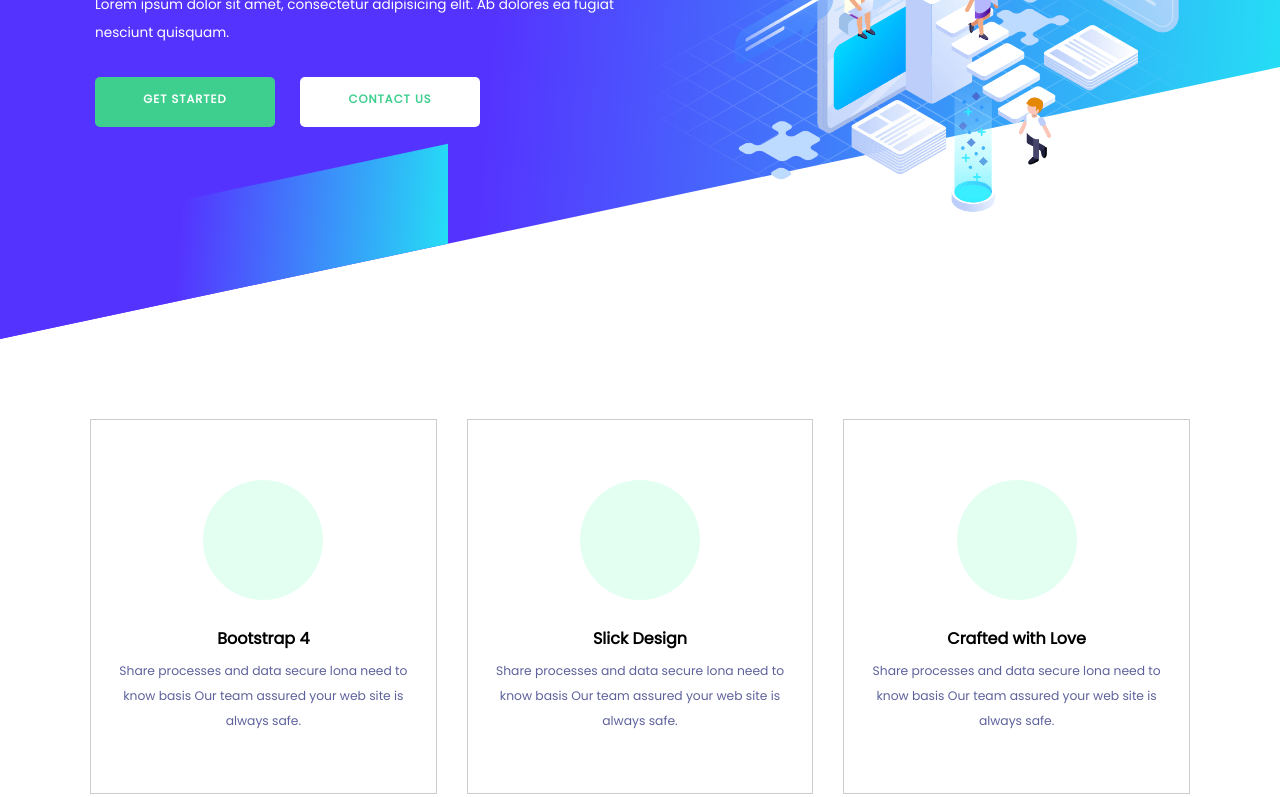
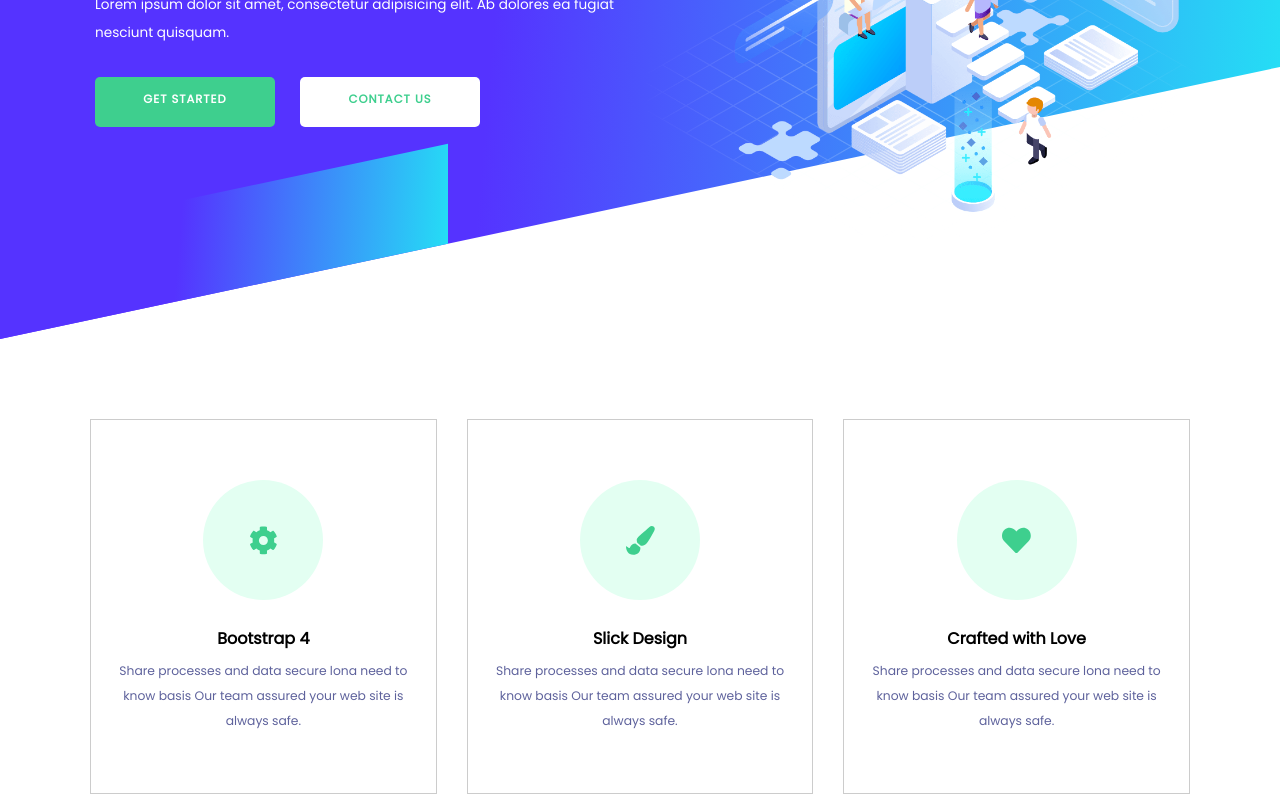
Before and after one commit to Marek-Barela/Slick-React, a React (Create React App) app: page / in a window 1280 px wide. Shown: the part 361-1158 px from the top of the page. Built offline with nearby package versions, Linux system fonts and the light colour scheme.

Commit message:
font awesome installed, features in about section commited

```diff
--- a/package.json
+++ b/package.json
@@ -3,6 +3,9 @@
   "version": "0.0.1",
   "private": true,
   "dependencies": {
+    "@fortawesome/fontawesome-svg-core": "^1.2.18",
+    "@fortawesome/free-solid-svg-icons": "^5.8.2",
+    "@fortawesome/react-fontawesome": "^0.1.4",
     "@types/jest": "24.0.13",
     "@types/node": "12.0.2",
     "@types/react": "16.8.17",
--- a/src/components/about-feature-item/index.module.css
+++ b/src/components/about-feature-item/index.module.css
@@ -26,11 +26,16 @@
 }
 
 .circle {
+  font-size: 1.8em;
+  color: #3ecf8e;
   height: 120px;
   width: 120px;
   border-radius: 100%;
   background-color: #e3fff2;
   margin-bottom: 20px;
+  display: flex;
+  justify-content: center;
+  align-items: center;
 }
 
 .featureWrapper:hover {
--- a/src/components/about-feature-item/index.tsx
+++ b/src/components/about-feature-item/index.tsx
@@ -1,20 +1,22 @@
 import React, { FC } from 'react';
 import styles from './index.module.css';
+import FontAwesome from '../font-awesome';
+import { IconProp } from '@fortawesome/fontawesome-svg-core';
 
 interface Props {
-  //icon: object;
+  icon: IconProp;
   text: string;
   description: string;
 }
 
 const FeatureItem: FC<Props> = props => {
   const { wrapper, featureWrapper, header, paragraph, circle } = styles;
-  const { text, description } = props;
+  const { icon, text, description } = props;
   return (
     <div className={wrapper}>
       <div className={featureWrapper}>
         <div className={circle}>
-
+          <FontAwesome icon={icon} />
         </div>
         <h4 className={header}>{text}</h4>
         <p className={paragraph}>
--- a/src/components/about-features/index.tsx
+++ b/src/components/about-features/index.tsx
@@ -1,20 +1,24 @@
 import React from 'react';
 import FeatureItem from '../about-feature-item';
 import styles from './index.module.css';
+import { faCog, faPaintBrush, faHeart } from '@fortawesome/free-solid-svg-icons';
 
 const AboutFeatures = () => {
   const { wrapper } = styles;
   return (
     <div className={wrapper}>
       <FeatureItem
+        icon={faCog}
         text="Bootstrap 4"
         description="Share processes and data secure lona need to know basis Our team assured your web site is always safe."
       />
       <FeatureItem
+        icon={faPaintBrush}
         text="Slick Design"
         description="Share processes and data secure lona need to know basis Our team assured your web site is always safe."
       />
       <FeatureItem
+        icon={faHeart}
         text="Crafted with Love"
         description="Share processes and data secure lona need to know basis Our team assured your web site is always safe."
       />
--- /dev/null
+++ b/src/components/font-awesome/index.tsx
@@ -0,0 +1,11 @@
+import React, { FC } from 'react';
+import { FontAwesomeIcon } from '@fortawesome/react-fontawesome'
+import { IconProp } from '@fortawesome/fontawesome-svg-core';
+
+interface Props {
+  icon: IconProp;
+}
+
+const Icon: FC<Props> = (props) => (<FontAwesomeIcon {...props}></FontAwesomeIcon>)
+
+export default Icon;
```
Also changed, not shown: 1 other file (tests, documents, lock files or other folders).
